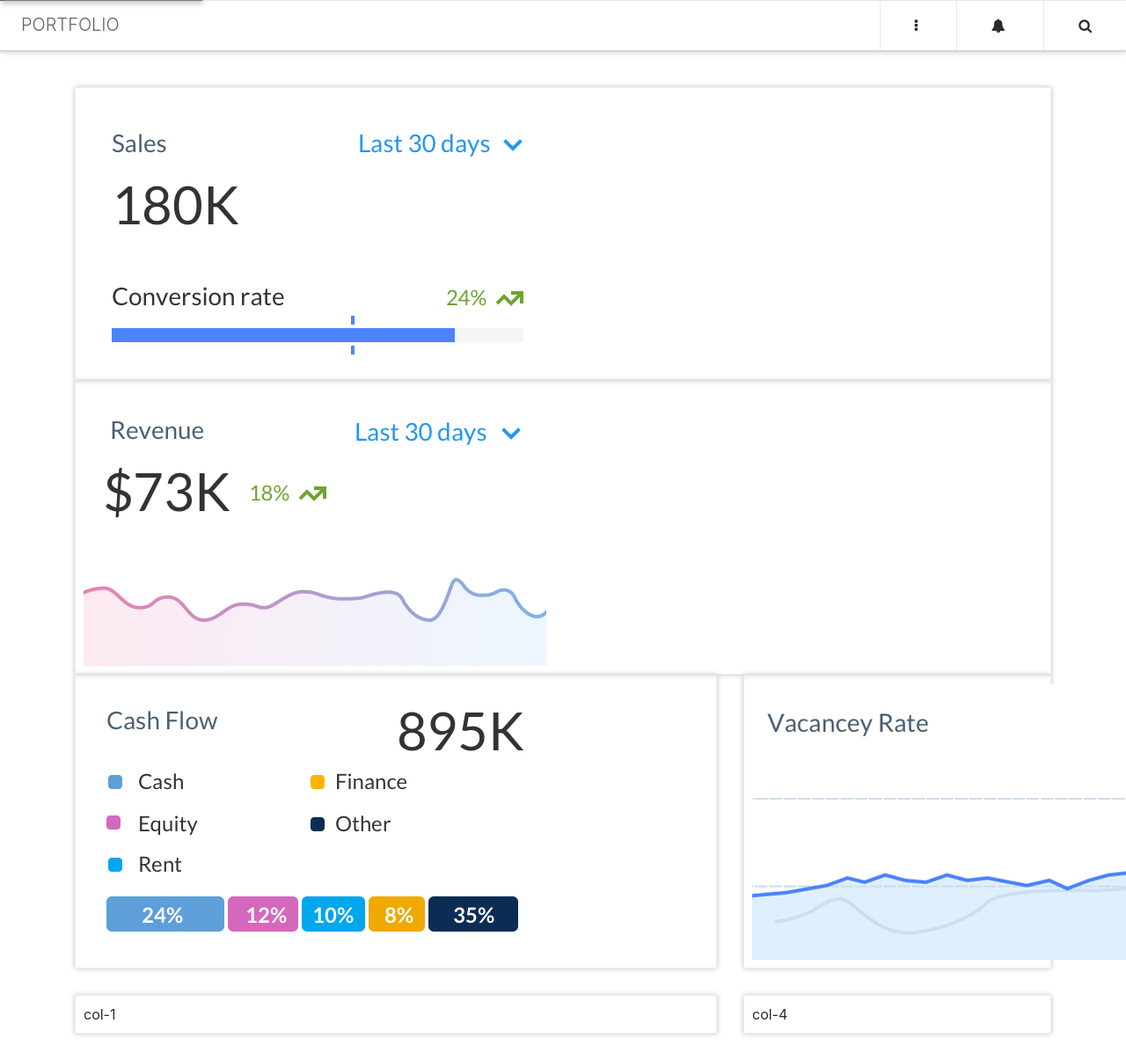
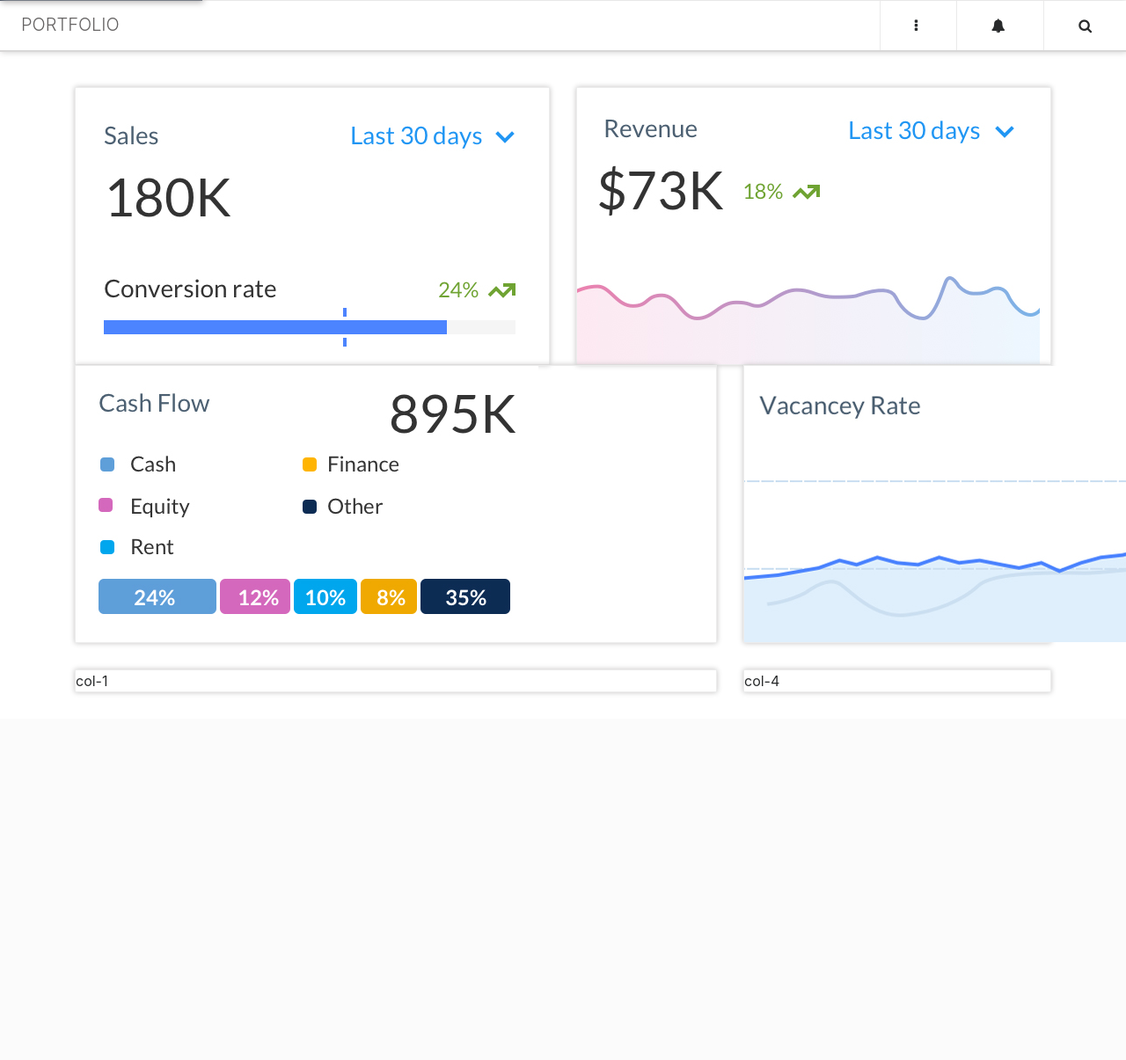
Before and after one commit to ShirinD/Investa, a PHP site: page /dashboard.html in a window 1280 px wide; the page is wider, and only the part inside the window is pictured. Shown: the part 799-2004 px from the top of that part at 88% size. After the commit the page ends 1588 px from the top of that part, so only its background shows below. Run offline with PHP 8.4, Linux system fonts and the light colour scheme; some libraries are stand-ins or nearby versions.

Commit message:
Update stylesheet.css

```diff
--- a/assets/css/stylesheet.css
+++ b/assets/css/stylesheet.css
@@ -115,7 +115,6 @@
 
 #box-wrap {
 	border: 1px solid #ececec;
-	padding: 9px;
 	box-shadow: 0px 0px 6px #c3c2c2;
 }
 
```
